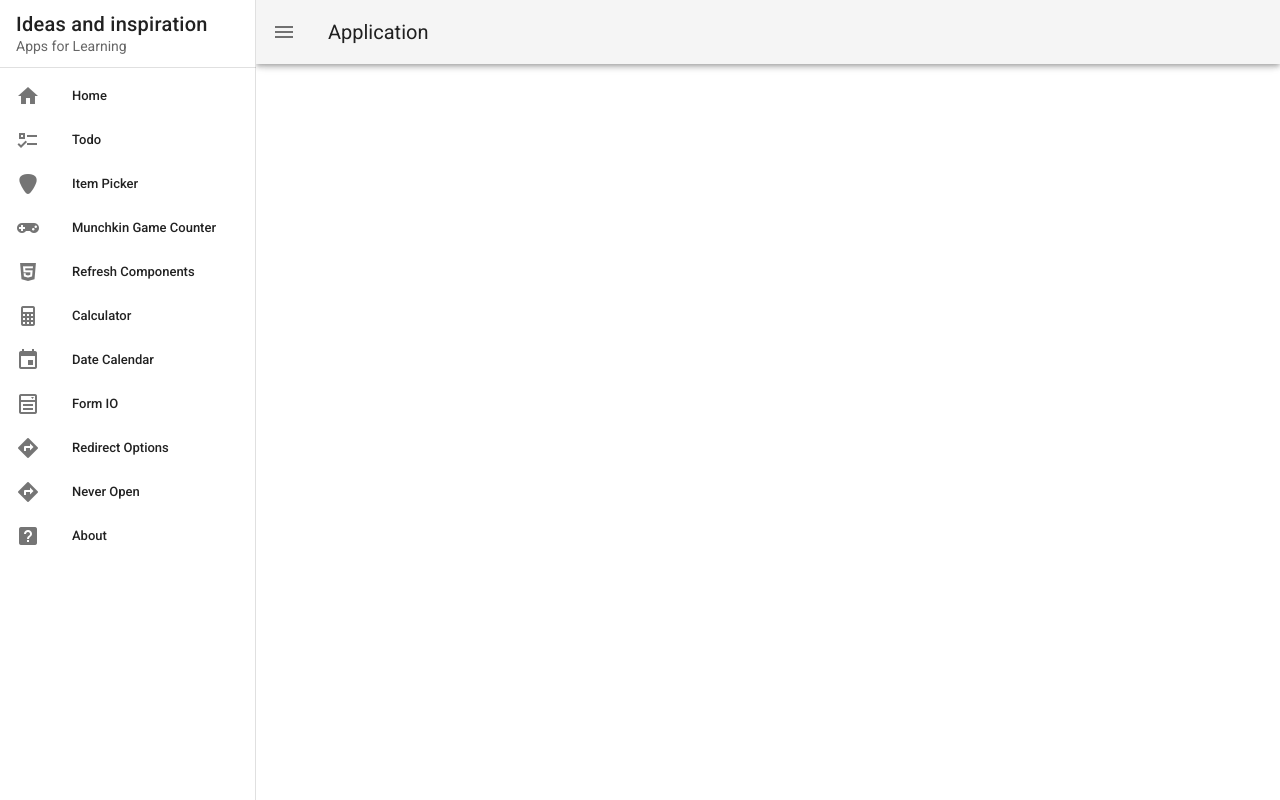
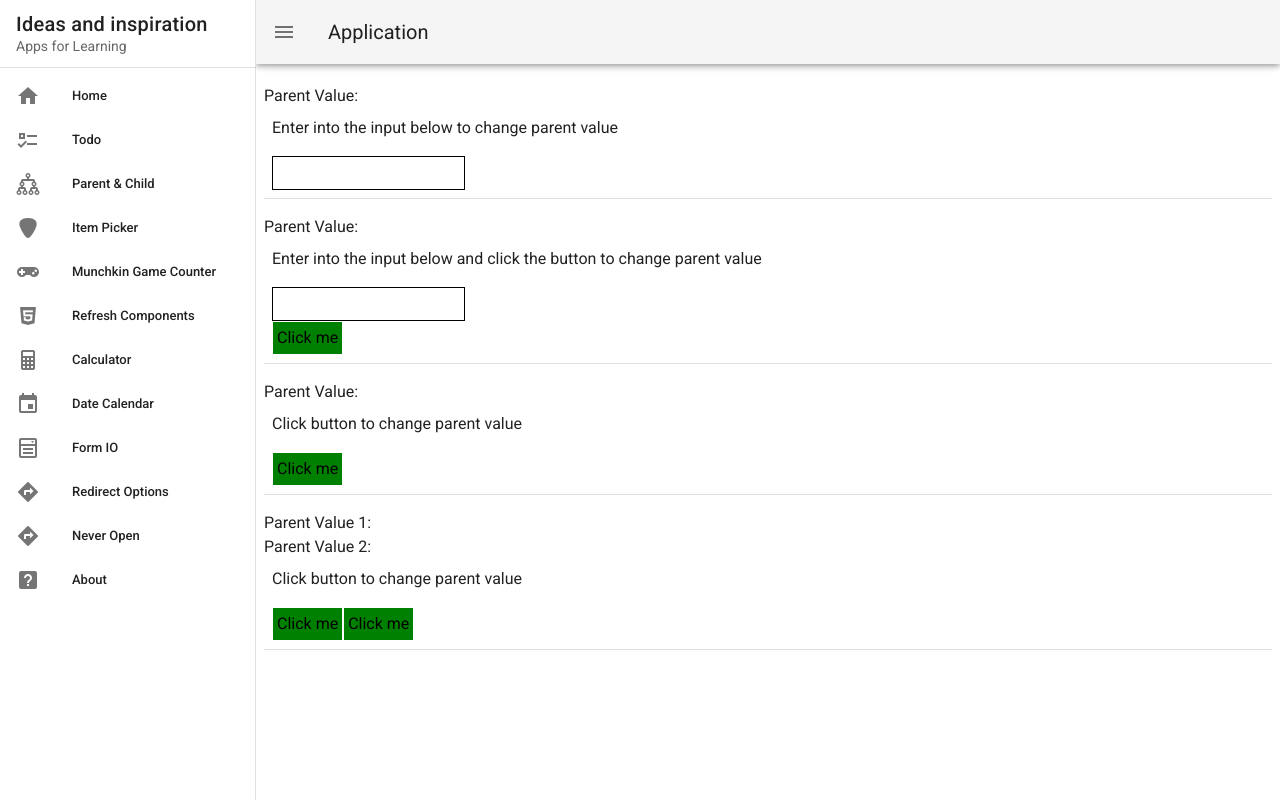
Before and after one commit to temaari/multipurpose-app, a Vue app: page /Parent in a window 1280 px wide. Built offline with nearby package versions, Linux system fonts and the light colour scheme.

Commit message:
parent child

```diff
--- a/src/App.vue
+++ b/src/App.vue
@@ -57,6 +57,7 @@
 			items: [
 					{ title: 'Home', icon: 'mdi-home', to:'/'},
 					{ title: 'Todo', icon: 'mdi-format-list-checks', to: '/todo' },
+					{ title: 'Parent & Child', icon: 'mdi-family-tree', to: '/parent' },
 					{ title: 'Item Picker', icon: 'mdi-guitar-pick', to: '/itempicker' },
 					{ title: 'Munchkin Game Counter', icon: 'mdi-controller-classic', to: '/munchkin' },
 					{ title: 'Refresh Components', icon: 'mdi-language-html5', to: '/refreshcomponents' },
--- /dev/null
+++ b/src/Components/Parent/ButtonOnly.vue
@@ -0,0 +1,36 @@
+<template>
+	<div class="pa-2" >
+		<p>Click button to change parent value</p>
+		<button class="pa-1" @click="updateValue('hello there' + count)" >Click me</button>
+	</div>
+</template>
+
+<script>
+	export default {
+		data() {
+			return {
+				count: 0,
+			}
+		},
+		props: {
+			value: ''
+		},
+		methods: {
+			updateValue: function (value) {
+				this.$emit('input', value);
+				this.count++
+			}
+		}
+	}
+</script>
+
+<style scoped>
+	input {
+		border: 1px solid black;
+	}
+	button {
+		border: 1px solid white;
+		color: black;
+		background-color: green;
+	}
+</style>
--- /dev/null
+++ b/src/Components/Parent/ChildButton.vue
@@ -0,0 +1,35 @@
+<template>
+	<div class="pa-2" >
+		<p>Enter into the input below and click the button to change parent value</p>
+		<input
+			class="pa-1"
+			type="text"
+			v-model="value"
+		/><br>
+		<button class="pa-1" @click="updateValue(value)" >Click me</button>
+	</div>
+</template>
+
+<script>
+	export default {
+		props: {
+			value: ''
+		},
+		methods: {
+			updateValue: function (value) {
+				this.$emit('input', value);
+			}
+		}
+	}
+</script>
+
+<style scoped>
+	input {
+		border: 1px solid black;
+	}
+	button {
+		border: 1px solid white;
+		color: black;
+		background-color: green;
+	}
+</style>
--- /dev/null
+++ b/src/Components/Parent/ChildInput.vue
@@ -0,0 +1,30 @@
+<template>
+	<div class="pa-2" >
+		<p>Enter into the input below to change parent value</p>
+		<input
+			class="pa-1"
+			type="text"
+			:value="value"
+			v-on:input="updateValue($event.target.value)"
+		/>
+	</div>
+</template>
+
+<script>
+	export default {
+		props: {
+			value: ''
+		},
+		methods: {
+			updateValue: function (value) {
+				this.$emit('input', value);
+			}
+		}
+	}
+</script>
+
+<style scoped>
+	input {
+		border: 1px solid black;
+	}
+</style>
--- /dev/null
+++ b/src/Components/Parent/DueButton.vue
@@ -0,0 +1,31 @@
+<template>
+	<div class="pa-2" >
+		<p>Click button to change parent value</p>
+		<button class="pa-1" @click="updateValue({name:'uno',value: 'Hello there uno'})" >Click me</button>
+		<button class="pa-1" @click="updateValue({name:'due',value: 'Hello there due'})" >Click me</button>
+	</div>
+</template>
+
+<script>
+	export default {
+		props: {
+			value: ''
+		},
+		methods: {
+			updateValue: function ({name, value}) {
+				this.$emit('input', {name, value});
+			}
+		}
+	}
+</script>
+
+<style scoped>
+	input {
+		border: 1px solid black;
+	}
+	button {
+		border: 1px solid white;
+		color: black;
+		background-color: green;
+	}
+</style>
--- a/src/router/index.js
+++ b/src/router/index.js
@@ -14,6 +14,11 @@ const routes = [
 		path: '/todo',
 		name: 'Todo',
 		component: () => import('../views/Todo.vue')
+	},
+	{
+		path: '/Parent',
+		name: 'Parent',
+		component: () => import('../views/Parent.vue')
 	},
 	{
 		path: '/ItemPicker',
--- /dev/null
+++ b/src/views/Parent.vue
@@ -0,0 +1,51 @@
+<template>
+	<div class="pa-2 pt-5" >
+		<div>Parent Value: {{ inputValue }}</div>
+		<child-input v-model="inputValue" />
+		<v-divider class="pa-2" ></v-divider>
+		<div>Parent Value: {{ buttonValue }}</div>
+		<child-button v-model="buttonValue" />
+		<v-divider class="pa-2" ></v-divider>
+		<div>Parent Value: {{ button }}</div>
+		<button-only v-model="button" />
+		<v-divider class="pa-2" ></v-divider>
+		<div>Parent Value 1: {{ uno }}</div>
+		<div>Parent Value 2: {{ due }}</div>
+		<due-button v-model="update" />
+		<v-divider class="pa-2" ></v-divider>
+	</div>
+</template>
+
+<script>
+	import ChildInput from '../components/Parent/ChildInput'
+	import ChildButton from '../components/Parent/ChildButton'
+	import ButtonOnly from '../components/Parent/ButtonOnly'
+	import DueButton from '../components/Parent/DueButton'
+	export default {
+		data() {
+			return {
+				inputValue: '',
+				buttonValue: '',
+				button: '',
+				uno: '',
+				due: '',
+				update: {}
+			}
+		},
+		watch: {
+			update: function(x) {
+				this[x.name] = x.value
+			}
+		},
+		components: {
+			ChildInput: ChildInput,
+			ChildButton: ChildButton,
+			ButtonOnly: ButtonOnly,
+			DueButton: DueButton,
+		}
+	}
+</script>
+
+<style scoped>
+
+</style>
```
